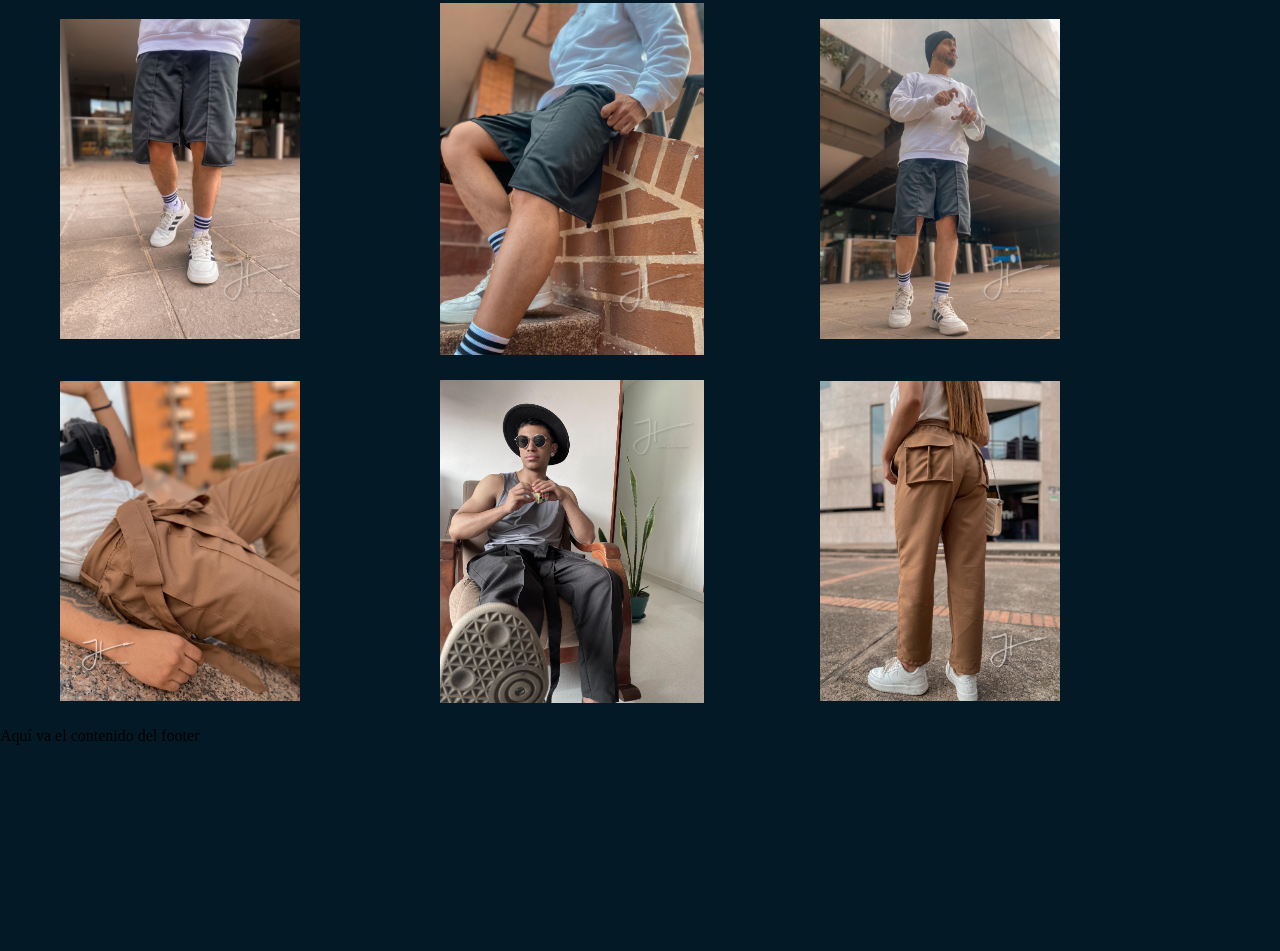
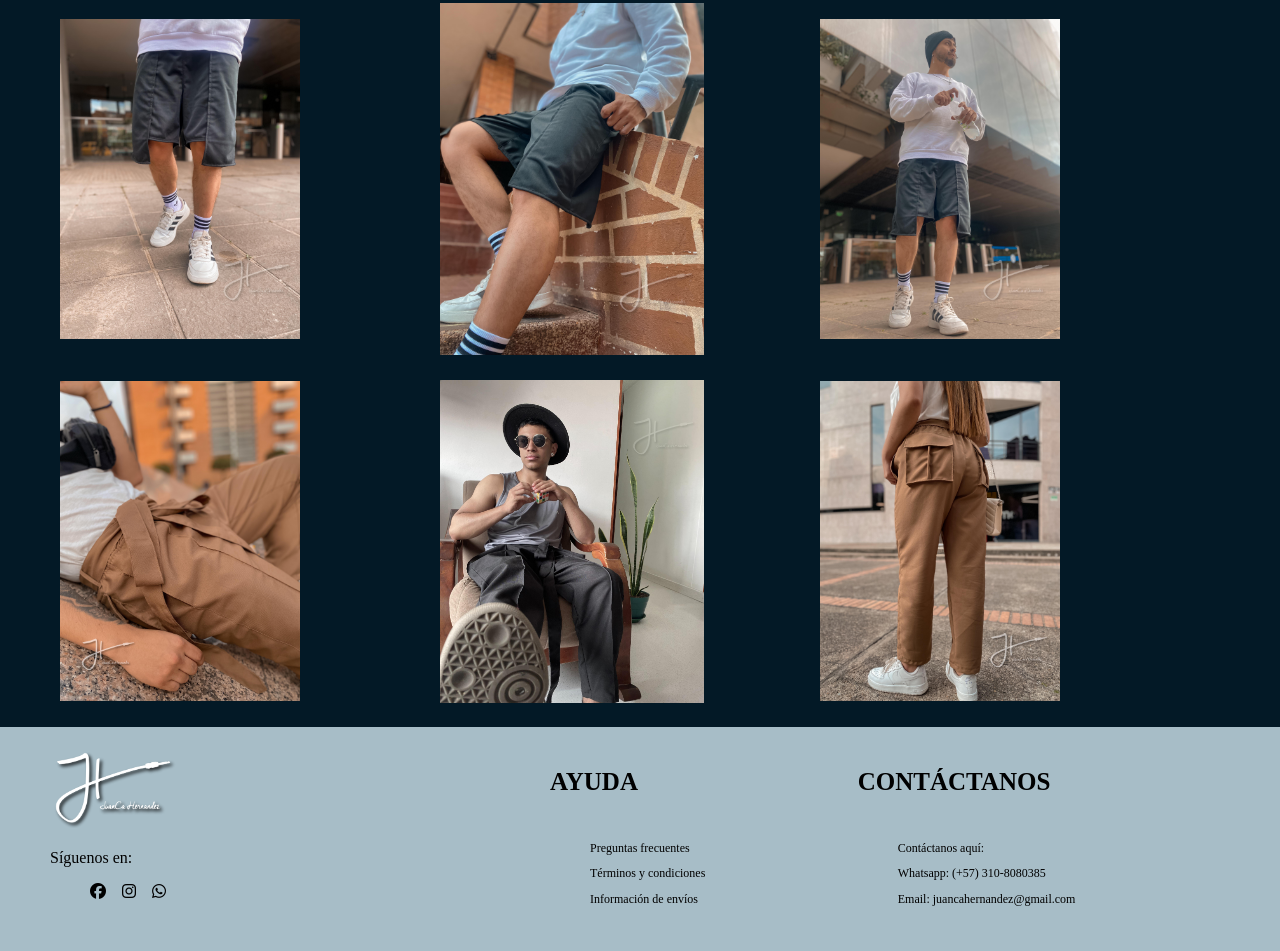
Before and after one commit to juancho051202/Proyecto-marca-de-ropa, a plain HTML site: page index.html in a window 1280 px wide. Shown: the part 596-1547 px from the top of the page. Before the commit the page ends 1342 px from the top, so only its background shows below. Drawn offline with nearby package versions, Linux system fonts and the light colour scheme.

Commit message:
[+] Avance footer

```diff
--- a/css/styles.css
+++ b/css/styles.css
@@ -234,3 +234,38 @@ ul.pantalon {
 }
 
 /** footer */
+
+ul.Iconos-redes {
+    display: flex;
+    gap: 1rem;
+    list-style: none;
+}
+
+.container-footer {
+    background-color: #A7BDC7;
+    display: flex;
+}
+
+.redes-sociales {
+    margin: 20px 330px 20px 50px;
+}
+
+.logo-footer {
+    width: 130px;
+}
+
+.ayuda {
+    font-size: 12px;
+    display: ruby;
+    margin: 20px 40px 20px 40px;
+}
+
+.contáctanos {
+    font-size: 12px;
+    display: ruby;
+    margin: 20px 40px 20px 40px;
+}
+
+h2 {
+    font-size: 25px;
+}
--- a/index.html
+++ b/index.html
@@ -90,7 +90,42 @@
     </main>
 
     <footer class="footer">
-        Aquí va el contenido del footer
+        <section class="seccion-footer">
+            <div class="container-footer">
+                <div class="redes-sociales">
+                    <img class="logo-footer" src="./images/logo.png" alt="logo-footer">
+                    <p>Síguenos en:</p>
+                    <ul class="Iconos-redes">
+                        <li>
+                            <i class="fa-brands fa-facebook"></i>
+                        </li>
+                        <li>
+                            <i class="fa-brands fa-instagram"></i>
+                        </li>
+                        <li>
+                            <i class="fa-brands fa-whatsapp"></i>
+                        </li>
+                    </ul>
+                </div>
+                <div class="ayuda">
+                    <h2>AYUDA</h2>
+                    <ul>
+                            <p>Preguntas frecuentes</p>
+                            <p>Términos y condiciones</p>
+                            <p>Información de envíos</p>
+                    </ul>
+                </div>
+                <div class="contáctanos">
+                    <h2>CONTÁCTANOS</h2>
+                    <ul>
+                            <p>Contáctanos aquí:</p>
+                            <p> Whatsapp: (+57) 310-8080385</p>
+                            <p>Email: juancahernandez@gmail.com</p>
+                    </ul>
+                </div>
+            </div>
+
+        </section>
     </footer>
 
     <script src="https://code.jquery.com/jquery-3.7.1.js"></script>
```
